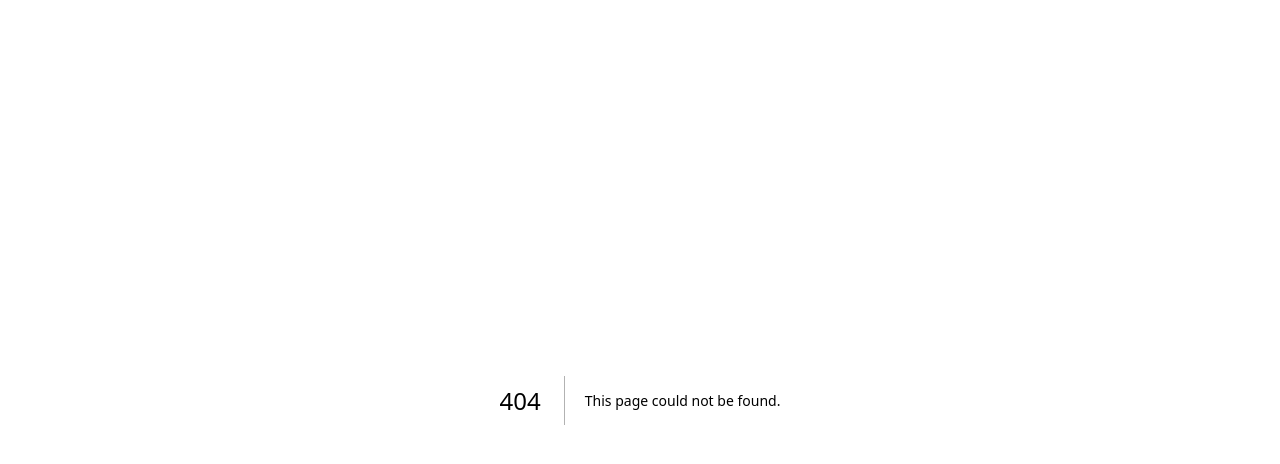
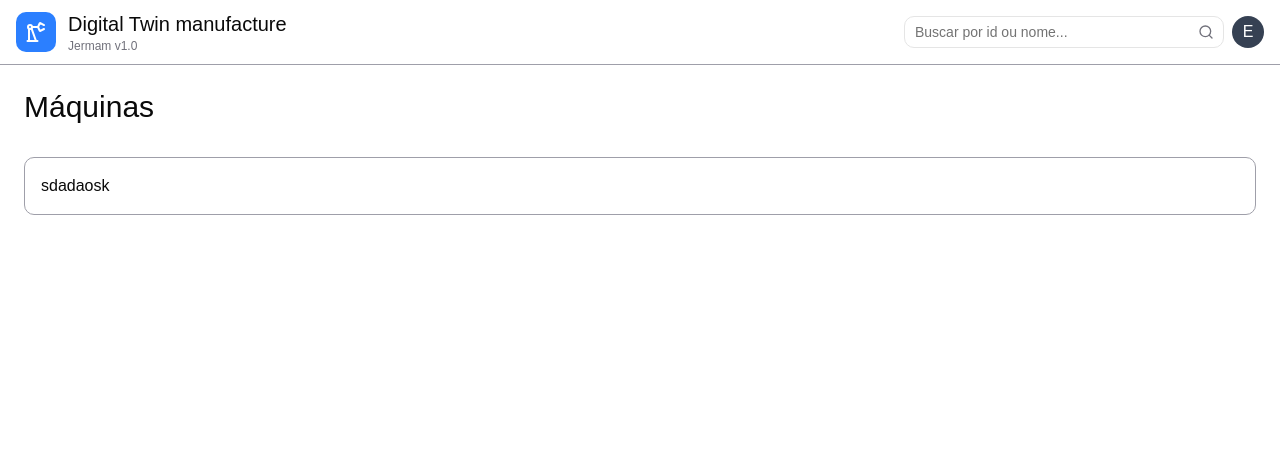
Before and after one commit to jpktolentino-dot/Digital-Twin-Manufacturing, a Next.js app: page /home in a window 1280 px wide. Before the commit this address had no page. Shown: the top 464 px of the page. Built offline with nearby package versions, Linux system fonts and the light colour scheme.

Commit message:
feat: adicionando página de home

```diff
--- /dev/null
+++ b/src/app/home/layout.tsx
@@ -0,0 +1,14 @@
+import Header from "@/components/Header";
+
+export default function HomeLayout({
+  children,
+}: {
+  children: React.ReactNode;
+}) {
+  return (
+    <div className="flex h-dvh flex-col overflow-hidden">
+      <Header />
+      <main className="min-h-0 flex-1">{children}</main>
+    </div>
+  );
+}
--- /dev/null
+++ b/src/app/home/page.tsx
@@ -0,0 +1,17 @@
+export default function Home(){
+    return (
+        <>
+        <main className="p-6">
+            <h1 className="text-3xl mb-8">
+                Máquinas
+            </h1>
+
+            <section className="space-y-2">
+                <section className="border border-zinc-400 rounded-lg p-4 ">
+                    sdadaosk
+                </section>
+            </section>
+        </main>
+        </>
+     )
+}
```
